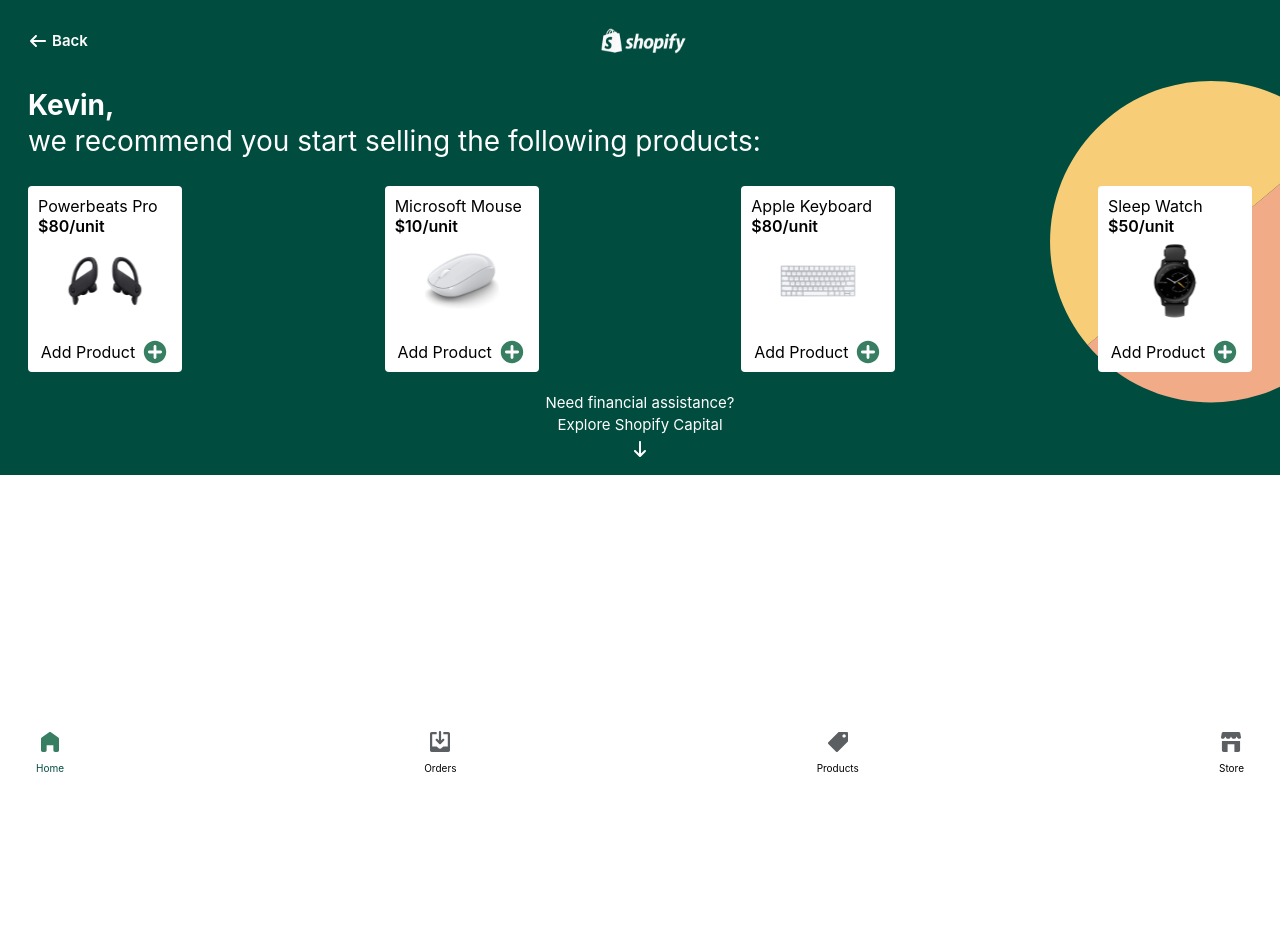
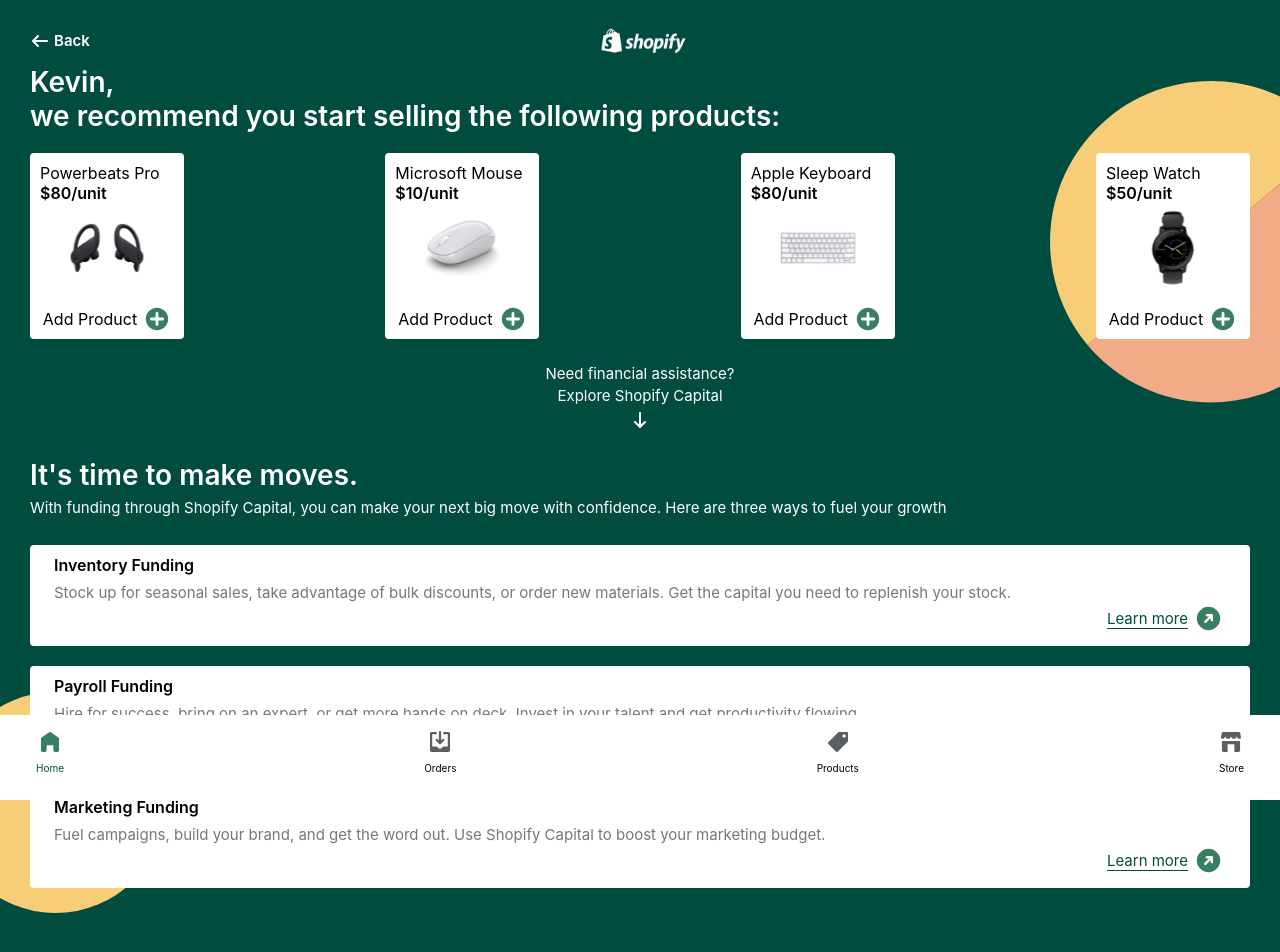
Before and after one commit to mypersonalhubpage/shopify-industry-project, a React (Create React App) app: page /suggestion in a window 1280 px wide. Shown: the top 952 px of the page. Before the commit the page ends 800 px from the top, so only its background shows below. Built offline with nearby package versions, Linux system fonts and the light colour scheme.

Commit message:
financial section added

```diff
--- a/src/pages/Suggestion/Suggestion.jsx
+++ b/src/pages/Suggestion/Suggestion.jsx
@@ -7,7 +7,9 @@
 import watch from "../../assets/img/watch.svg";
 import SuggestionCard from "../../components/SuggestionCard/SuggestionCard";
 import detailBall1 from "../../assets/img/detail-ball1.svg";
+import detailBall2 from "../../assets/img/detail-ball2.svg";
 import downArrow from "../../assets/icons/down-arrow.svg";
+import learnMoreArrow from "../../assets/icons/learnmore-arrow.svg";
 
 function Suggestion() {
 	const products = [
@@ -57,6 +59,46 @@
 					<p className='suggestion__scroll-text'>Explore Shopify Capital</p>
 					<img src={downArrow} alt='' />
 				</div>
+				<p className='suggestion__financial-title'>It's time to make moves.</p>
+				<p className='suggestion__financial-text'>
+					With funding through Shopify Capital, you can make your next big move
+					with confidence. Here are three ways to fuel your growth
+				</p>
+				<div className='suggestion__financial-card'>
+					<p className='suggestion__financial-card-title'>Inventory Funding</p>
+					<p className='suggestion__financial-card-text'>
+						Stock up for seasonal sales, take advantage of bulk discounts, or
+						order new materials. Get the capital you need to replenish your
+						stock.
+					</p>
+					<div className='suggestion__learn-more-wrapper'>
+						<p className='suggestion__learn-more-text'>Learn more</p>
+						<img src={learnMoreArrow} alt='right arrow' />
+					</div>
+				</div>
+				<div className='suggestion__financial-card'>
+					<p className='suggestion__financial-card-title'>Payroll Funding</p>
+					<p className='suggestion__financial-card-text'>
+						Hire for success, bring on an expert, or get more hands on deck.
+						Invest in your talent and get productivity flowing.
+					</p>
+					<div className='suggestion__learn-more-wrapper'>
+						<p className='suggestion__learn-more-text'>Learn more</p>
+						<img src={learnMoreArrow} alt='right arrow' />
+					</div>
+				</div>
+				<div className='suggestion__financial-card'>
+					<p className='suggestion__financial-card-title'>Marketing Funding</p>
+					<p className='suggestion__financial-card-text'>
+						Fuel campaigns, build your brand, and get the word out. Use Shopify
+						Capital to boost your marketing budget.
+					</p>
+					<div className='suggestion__learn-more-wrapper'>
+						<p className='suggestion__learn-more-text'>Learn more</p>
+						<img src={learnMoreArrow} alt='right arrow' />
+					</div>
+				</div>
+				<img className='suggestion__detail2' src={detailBall2} alt='detail 1' />
 			</div>
 		</section>
 	);
--- a/src/pages/Suggestion/Suggestion.scss
+++ b/src/pages/Suggestion/Suggestion.scss
@@ -7,8 +7,7 @@
 
 	&__wrapper {
 		z-index: 2;
-		padding: 16px 28px;
-		margin-bottom: 85px;
+		padding: 16px 30px 100px 30px;
 		position: relative;
 	}
 	&__top-wrapper {
@@ -23,15 +22,17 @@
 	&__text {
 		color: $color-global;
 		font-size: 28px;
+		margin: 0;
+		font-weight: 600;
 	}
-	&__name {
-		margin-bottom: -26px;
+	&__text {
+		margin-bottom: 20px;
 	}
 
 	&__cards {
 		@include flexed(row, space-between, center);
 		flex-wrap: wrap;
-		gap: 26px;
+		gap: 20px;
 	}
 
 	&__detail1 {
@@ -40,9 +41,16 @@
 		right: 0;
 	}
 
+	&__detail2 {
+		position: absolute;
+		z-index: -1;
+		left: 0;
+		bottom: 95px;
+	}
+
 	&__scroll-text-wrapper {
 		@include flexed(column, center, center);
-		margin-top: 24px;
+		margin-top: 28px;
 		gap: 8px;
 	}
 	&__scroll-text {
@@ -52,4 +60,51 @@
 		font-weight: 600px;
 		line-height: 0.9;
 	}
+
+	&__financial-title,
+	&__financial-text {
+		margin: 0;
+		color: $color-global;
+	}
+	&__financial-title {
+		margin-top: 28px;
+		margin-bottom: 6px;
+		font-size: 28px;
+		font-weight: 600;
+	}
+	&__financial-text {
+		font-size: 15px;
+		margin-bottom: 28px;
+	}
+
+	&__financial-card {
+		background-color: $color-global;
+		border-radius: 4px;
+		padding: 10px 24px;
+		margin-bottom: 20px;
+	}
+	&__financial-card-title,
+	&__financial-card-text,
+	&__learn-more-text {
+		font-size: 15px;
+		margin: 0;
+	}
+
+	&__financial-card-title {
+		font-size: 16px;
+		font-weight: 600;
+		margin-bottom: 8px;
+	}
+	&__financial-card-text {
+		color: #777777;
+	}
+	&__learn-more-wrapper {
+		@include flexed(row, flex-end, center);
+		gap: 4px;
+		cursor: pointer;
+	}
+	&__learn-more-text {
+		color: $color-secondary-background;
+		border-bottom: 1px solid $color-secondary-background;
+	}
 }
```
Also changed, not shown: src/assets/icons/learnmore-arrow.svg (added).
